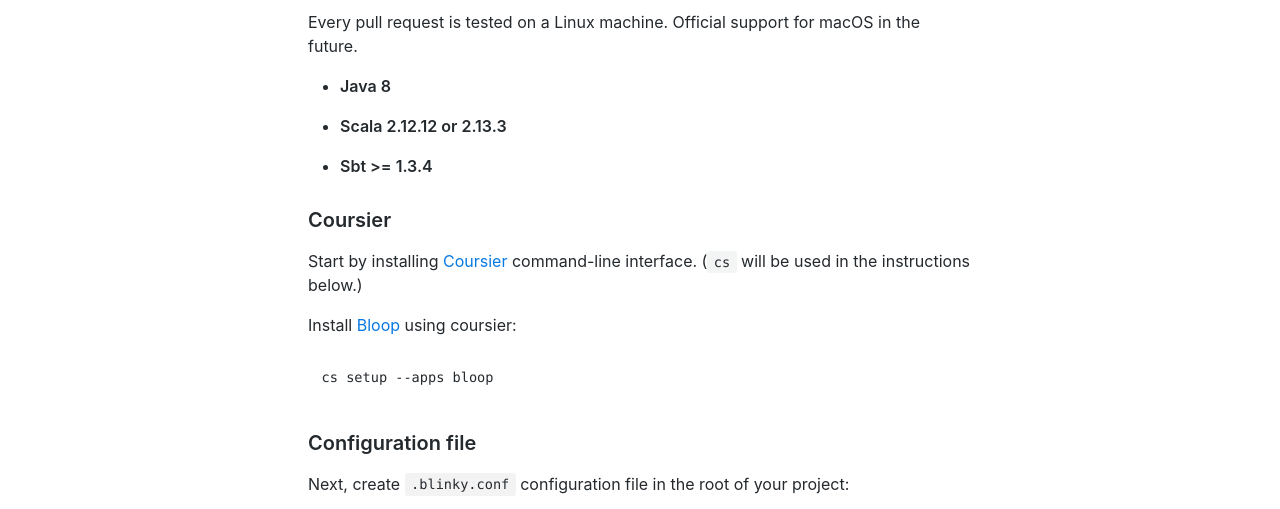
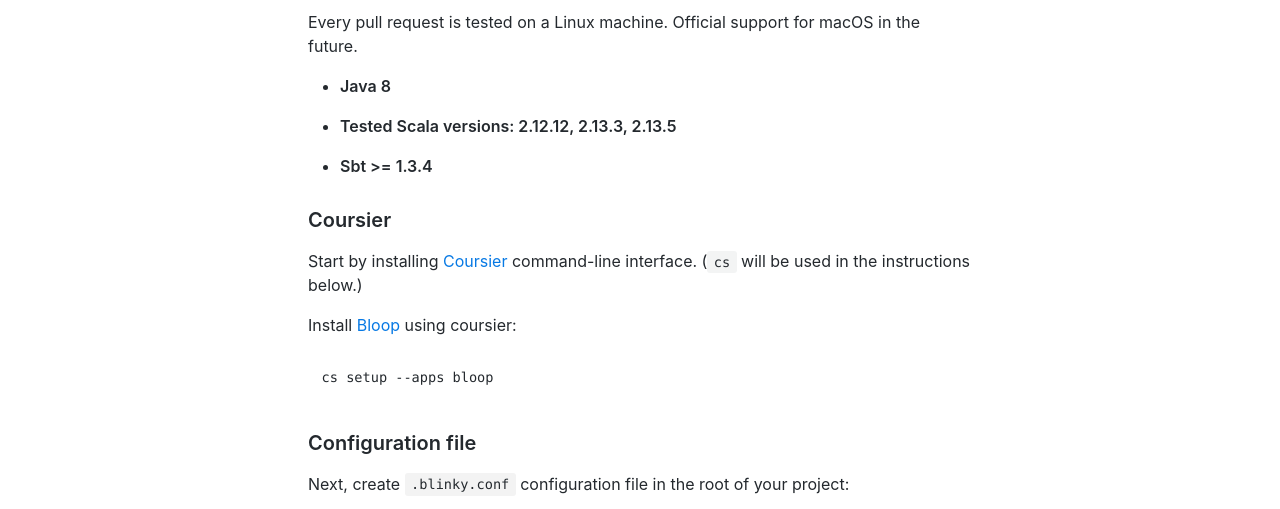
Before and after one commit to RCMartins/blinky, a plain HTML site: page docs/installation.html in a window 1280 px wide. Shown: the part 218-727 px from the top of the page. Drawn offline with nearby package versions, Linux system fonts and the light colour scheme.

Commit message:
Deploy website
Deploy website version based on dab981c8313b943156a2b2b8024a84178f4d552b

```diff
--- a/docs/installation.html
+++ b/docs/installation.html
@@ -58,7 +58,7 @@
 <p>Every pull request is tested on a Linux machine. Official support for macOS in the future.</p>
 <ul>
 <li><p><strong>Java 8</strong></p></li>
-<li><p><strong>Scala 2.12.12 or 2.13.3</strong></p></li>
+<li><p><strong>Tested Scala versions: 2.12.12, 2.13.3, 2.13.5</strong></p></li>
 <li><p><strong>Sbt &gt;= 1.3.4</strong></p></li>
 </ul>
 <h3><a class="anchor" aria-hidden="true" id="coursier"></a><a href="#coursier" aria-hidden="true" class="hash-link"><svg class="hash-link-icon" aria-hidden="true" height="16" version="1.1" viewBox="0 0 16 16" width="16"><path fill-rule="evenodd" d="M4 9h1v1H4c-1.5 0-3-1.69-3-3.5S2.55 3 4 3h4c1.45 0 3 1.69 3 3.5 0 1.41-.91 2.72-2 3.25V8.59c.58-.45 1-1.27 1-2.09C10 5.22 8.98 4 8 4H4c-.98 0-2 1.22-2 2.5S3 9 4 9zm9-3h-1v1h1c1 0 2 1.22 2 2.5S13.98 12 13 12H9c-.98 0-2-1.22-2-2.5 0-.83.42-1.64 1-2.09V6.25c-1.09.53-2 1.84-2 3.25C6 11.31 7.55 13 9 13h4c1.45 0 3-1.69 3-3.5S14.5 6 13 6z"></path></svg></a>Coursier</h3>
```
Also changed, not shown: docs/installation/index.html (+1 -1 lines).
